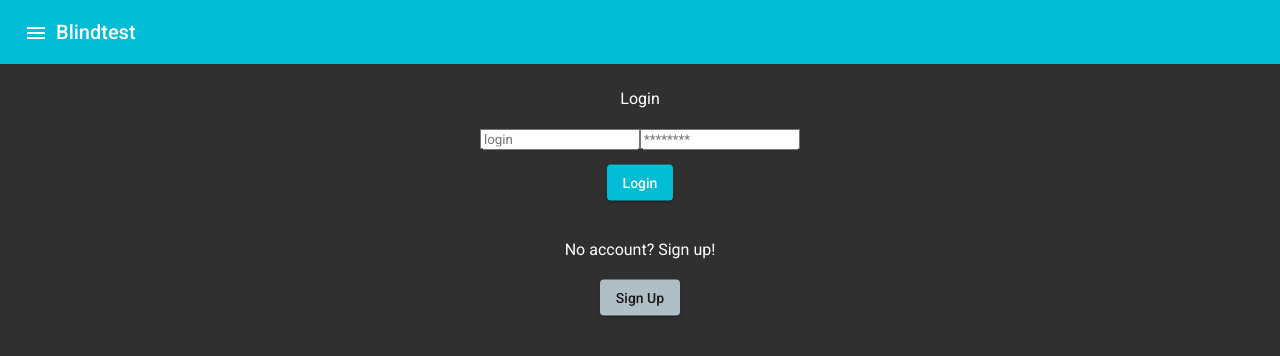
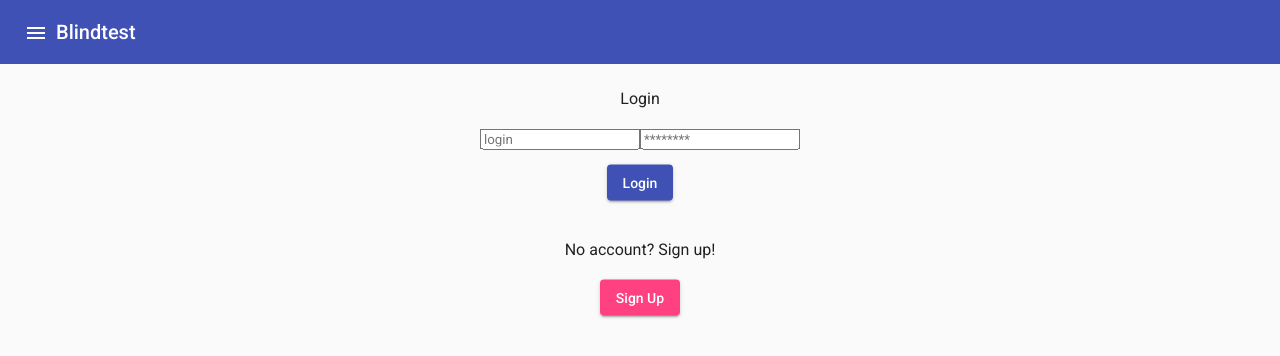
Before and after one commit to Pixsky8/blindtest, an Angular app in the folder web-client/: page /login in a window 1280 px wide. Shown: the top 356 px of the page. Built offline with nearby package versions, Linux system fonts and the light colour scheme.

Commit message:
client: default system theme
set default theme to the user's system theme

```diff
--- a/web-client/src/app/theme/theme.component.ts
+++ b/web-client/src/app/theme/theme.component.ts
@@ -11,13 +11,20 @@ export class ThemeComponent implements OnInit {
     private static readonly dark_path = 'dark-theme';
     private static readonly dark_name = 'dark';
 
-    public theme: string;
+    public theme: string = ThemeComponent.dark_name;
 
     constructor(@Inject(DOCUMENT) private document: Document) {
-        this.theme =
-            this.document.documentElement.classList.contains(ThemeComponent.dark_path)
-                ? ThemeComponent.dark_name
-                : ThemeComponent.light_name;
+        const light_theme_user =
+            window.matchMedia("(prefers-color-scheme: light)").matches;
+
+        if (!light_theme_user) {
+            this.theme = ThemeComponent.dark_name;
+            this.selectDarkTheme();
+        }
+        else {
+            this.theme = ThemeComponent.light_name;
+            this.selectLightTheme();
+        }
     }
 
     ngOnInit(): void { }
```
